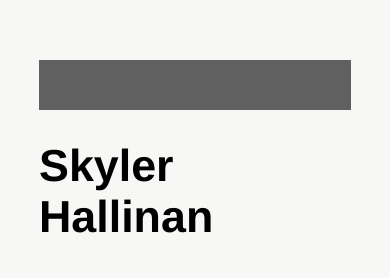
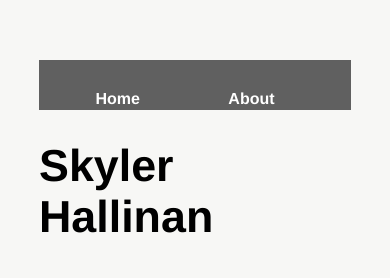
Before and after one commit to shallinan1/shallinan1.github.io, a Jekyll site: the page built from index.md, in a window 390 px wide. Shown: the top 278 px of the page. Built offline with Jekyll 4.4.1, drawn with Linux system fonts in a browser that asks for light colours; our own code applies the rules of GitHub Pages for plain Markdown files.

Commit message:
Revert "css changes"
This reverts commit d5241a09834109ebb539fa1d2c74fa1b7f225d11.

```diff
--- a/css/main.css
+++ b/css/main.css
@@ -12,6 +12,7 @@
 
 	#globalNav ul {
 		padding: 0;
+		margin: 1em auto;
 		position: relative;
 		-webkit-padding-start: 0;
 		   -moz-padding-start: 0;
@@ -20,13 +21,20 @@
 
 		#globalNav li {
 			padding: 0 2.5%;
+			display: inline-block;
 		}
 
+			@media screen and (max-width: 528px) {
+				#globalNav li {
+					padding: 0 1em;
+				}
+			}
 
 	#globalNav li a {
 		display: block;
+		position: relative;
+		bottom: 50%;
 		padding: 14px 16px;
-		text-align: center;
 		-moz-padding-start: 0;
 		font-size: 1em;
 		color: #FFFFFF;
```
